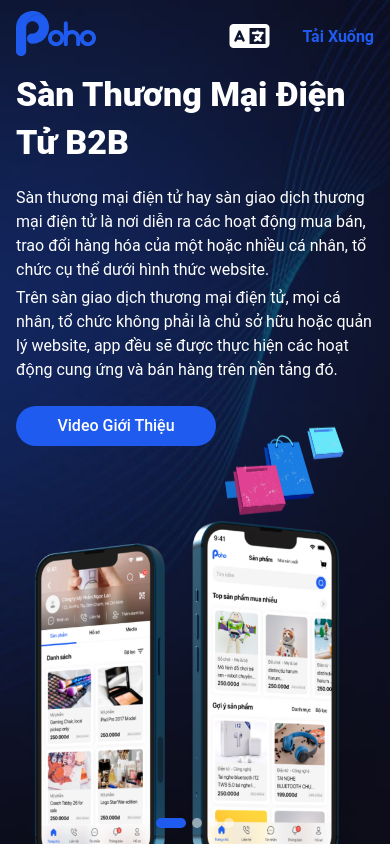
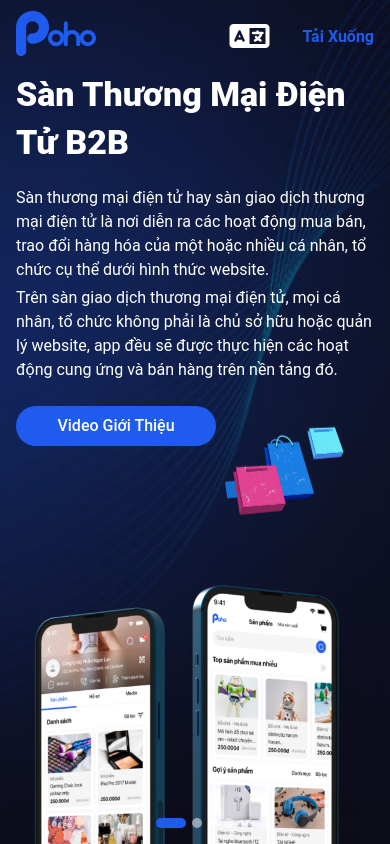
Before and after one commit to traxanhkho/landing-page-poho, a Next.js app: page / in a window 390 px wide. Built offline with nearby package versions, Linux system fonts and the light colour scheme.

Commit message:
reponsive image

```diff
--- a/src/assets/styles/pages/_home.scss
+++ b/src/assets/styles/pages/_home.scss
@@ -89,9 +89,7 @@
       }
     }
     .page-item_image {
-      img {
-        // margin-top: 48px;
-      }
+      padding-top: 64px;
     }
   }
 }
```
